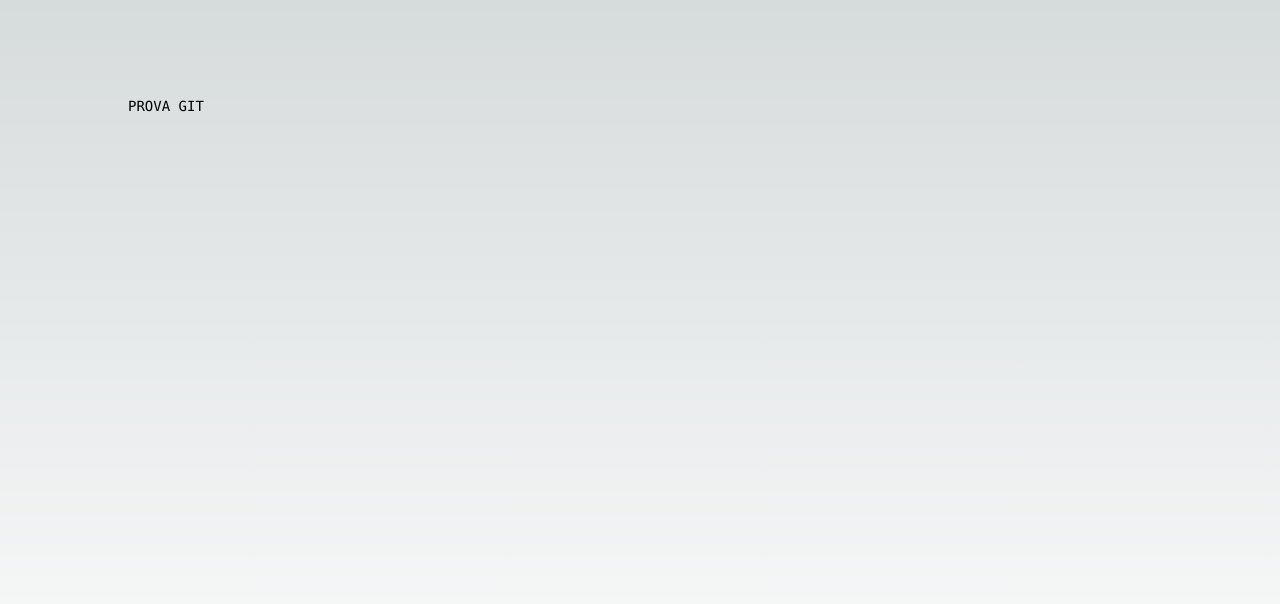
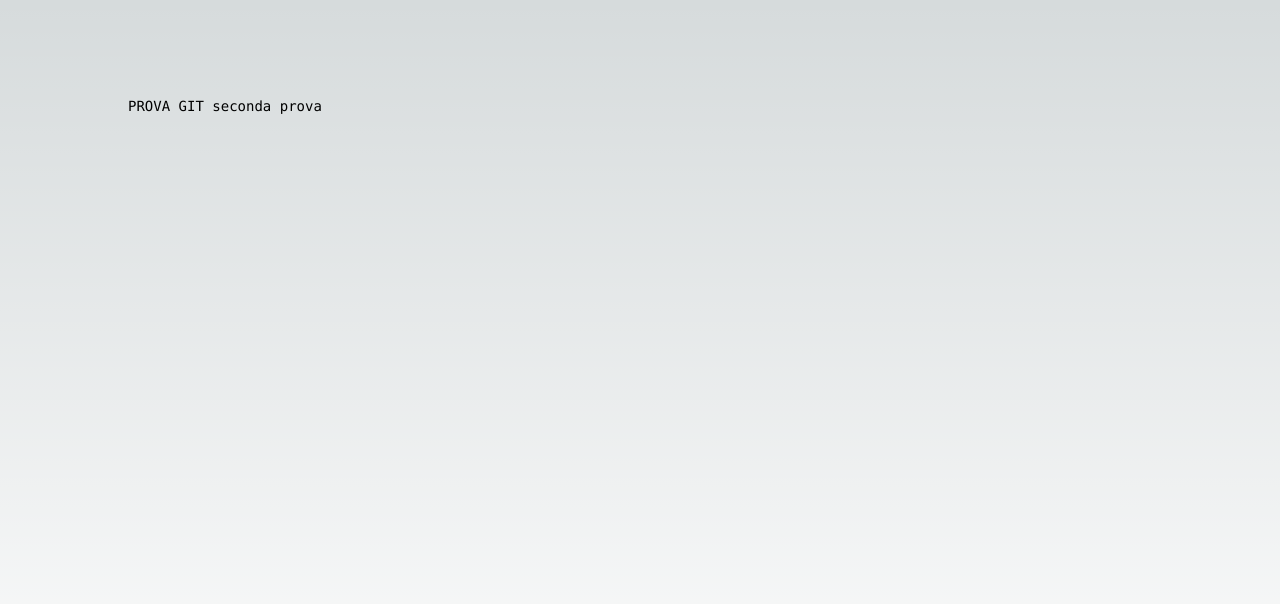
Before and after one commit to Raoul404/noledge_next_ts_frontend, a Next.js app: page / in a window 1280 px wide. Shown: the top 604 px of the page. Built offline with nearby package versions, Linux system fonts and the light colour scheme.

Commit message:
second commitment

```diff
--- a/app/page.tsx
+++ b/app/page.tsx
@@ -4,7 +4,7 @@ export default function Home() {
   return (
     <main className="flex min-h-screen flex-col items-center justify-between p-24">
       <div className="z-10 max-w-5xl w-full items-center justify-between font-mono text-sm lg:flex">
-        <h1>PROVA GIT</h1>
+        <h1>PROVA GIT seconda prova</h1>
       </div>
     </main>
   )
```
